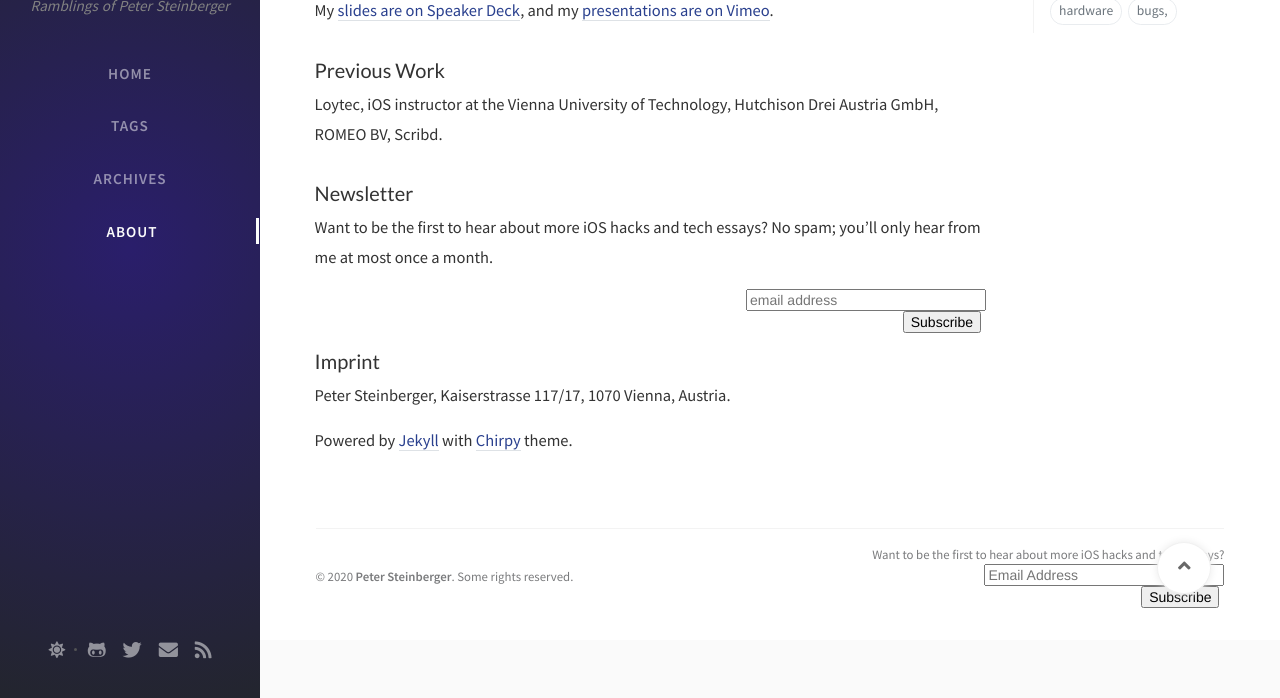
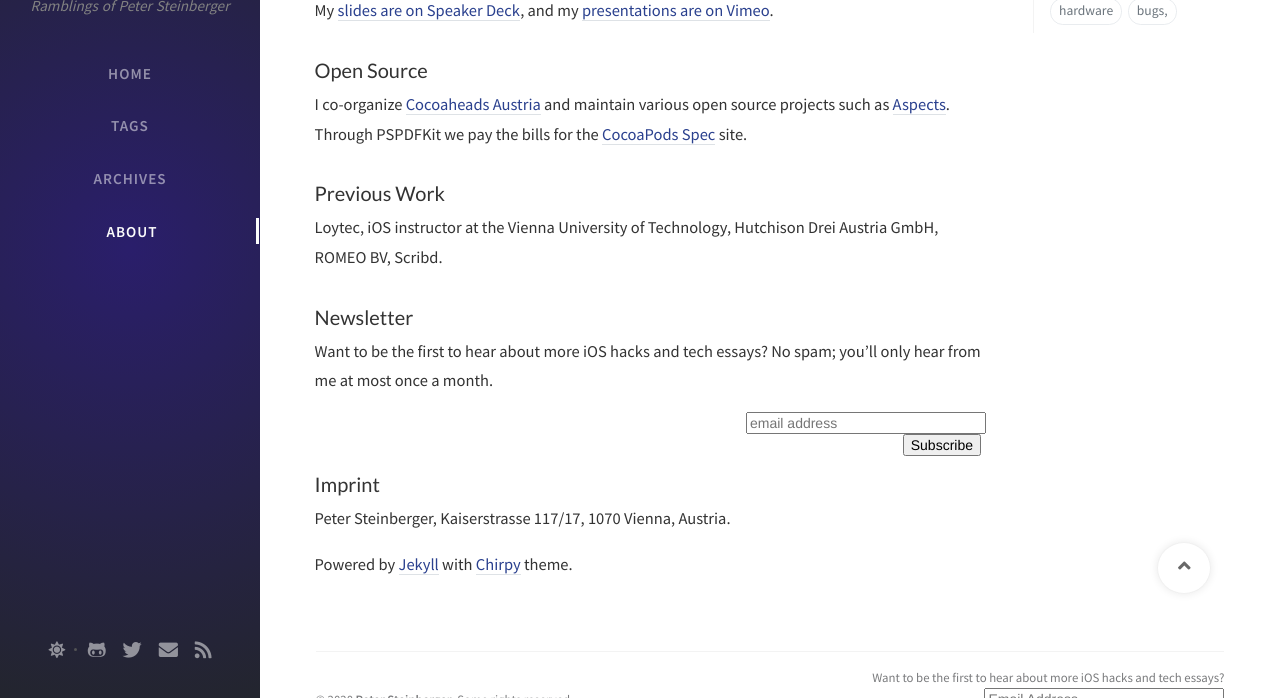
Before and after one commit to steipete/steipete.com, a Jekyll site: the page built from tabs/about.md, in a window 1280 px wide and 900 px high, scrolled down 1128 px, cut to the strip 202-900 px from the top of the window. Built offline with Jekyll 4.4.1, drawn with Linux system fonts in a browser that asks for light colours; nearby versions of some CDN libraries; comment, search, counter and statistics services are not loaded.

Commit message:
about page tweaking

```diff
--- a/tabs/about.md
+++ b/tabs/about.md
@@ -17,6 +17,10 @@ I speak at various conferences around the world, and most recently I was in Buen
 <div style='padding:56.25% 0 0 0;position:relative;'><iframe src='https://vimeo.com/showcase/5200619/embed' allowfullscreen frameborder='0' style='position:absolute;top:0;left:0;width:100%;height:100%;'></iframe></div>
 
 My [slides are on Speaker Deck](https://speakerdeck.com/steipete/), and my [presentations are on Vimeo](http://steipete.tv/).
+
+### Open Source
+
+I co-organize [Cocoaheads Austria](https://twitter.com/cocoaheads_at?lang=en) and maintain various open source projects such as [Aspects](https://github.com/steipete/Aspects). Through PSPDFKit we pay the bills for the [CocoaPods Spec](https://cocoapods.org/) site.
 
 ### Previous Work
 
```
